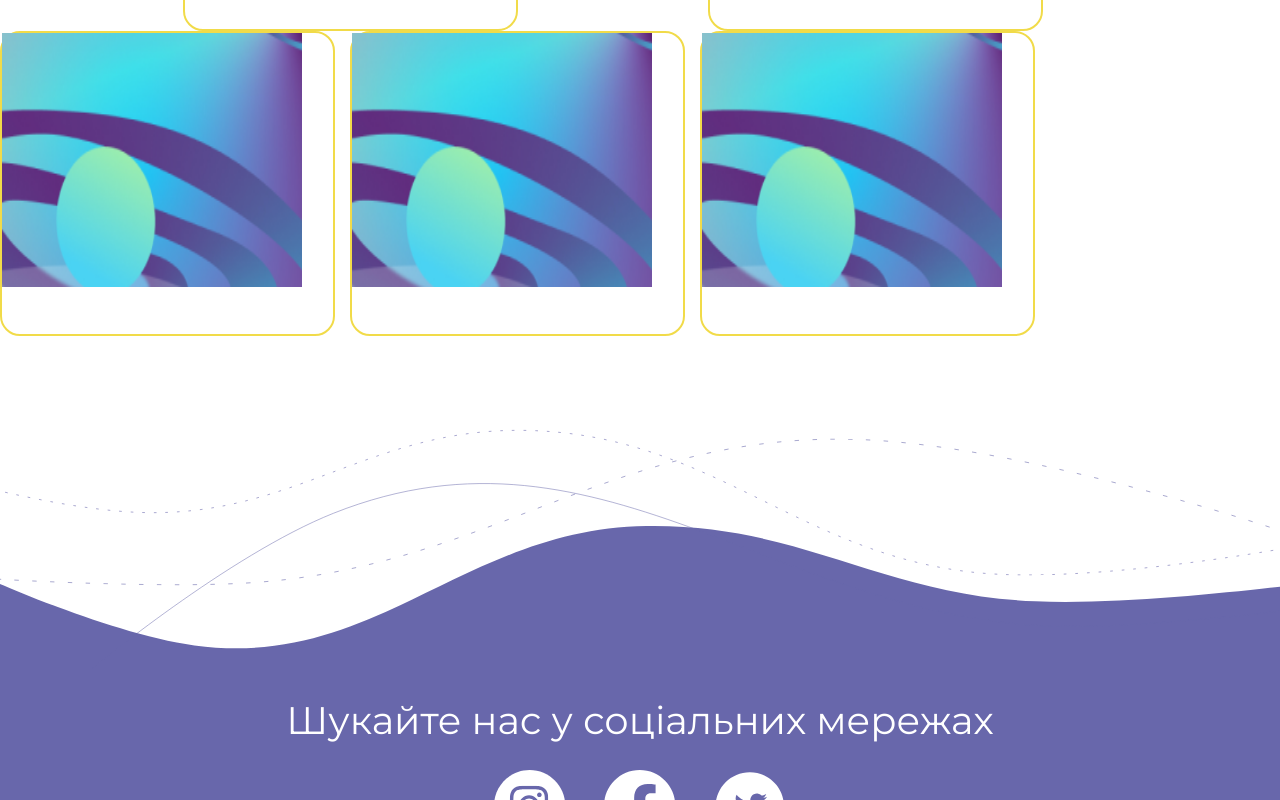
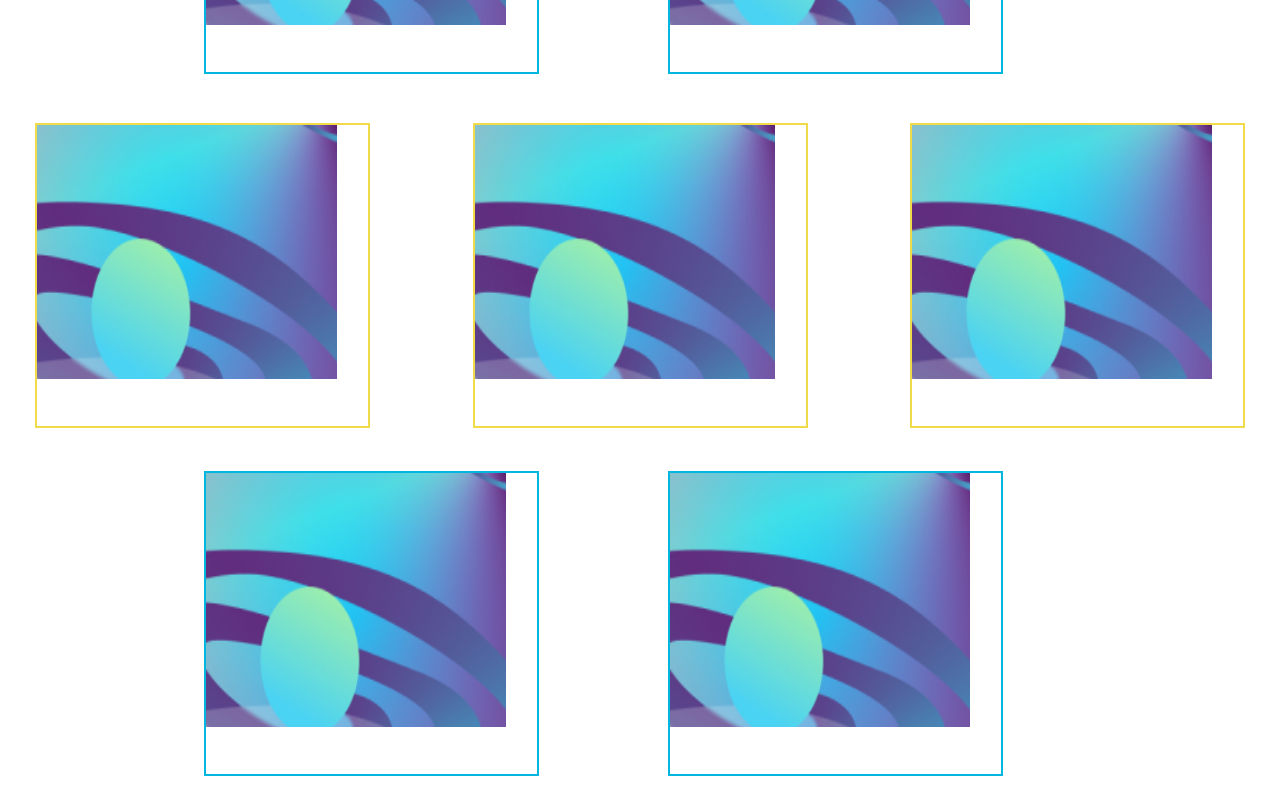
Before and after one commit to Yaroslav3445/Radio__Frankova__Zemlia, a React (Vite) app: page /Page-podcast in a window 1280 px wide. Shown: the part 920-1720 px from the top of the page. Built offline with nearby package versions, Linux system fonts and the light colour scheme.

Commit message:
twelve commit

```diff
--- /dev/null
+++ b/src/components/pagination.jsx
@@ -0,0 +1,32 @@
+
+import React from 'react';
+import arrowPage from '../image/arrow-page.svg'
+import PaginationStyles from '../style/pagination.module.scss';
+
+const Pagination = ({ currentPage, handlePrevPage, handleNextPage, getPageNumbers, handleClickPage }) => {
+    return (
+        <div className={PaginationStyles.pagination__pagination_wrap}>
+            <button className={`${PaginationStyles['pagination__page-number']} ${PaginationStyles['pagination__arrow']} ${PaginationStyles['pagination__arrow_prev']}`} onClick={handlePrevPage}>
+                <img src={arrowPage} alt="arrowPage" />
+            </button>
+            <div className={PaginationStyles.pagination__pagination}>
+                <div id='bullet' className={PaginationStyles.pagination__pagination_bullet}>
+                    {getPageNumbers().map((pageNumber) => (
+                        <button
+                            key={pageNumber}
+                            onClick={() => handleClickPage(pageNumber)}
+                            className={`${pageNumber === currentPage ? PaginationStyles['active'] : PaginationStyles['pagination__page-number']}`}
+                        >
+                            {pageNumber}
+                        </button>
+                    ))}
+                </div>
+            </div>
+            <button className={`${PaginationStyles['pagination__page-number']} ${PaginationStyles['pagination__arrow']} ${PaginationStyles['pagination__arrow_next']}`} onClick={handleNextPage}>
+                <img src={arrowPage} alt="arrowPage" />
+            </button>
+        </div>
+    );
+};
+
+export default Pagination;
--- /dev/null
+++ b/src/components/play-podcast.jsx
@@ -0,0 +1,24 @@
+import React from 'react';
+import { useParams } from 'react-router-dom';
+import Pagepodcast from '../page/Page-podcast';
+import Podcast from '../data/podcast.json';
+const Playpodcast = () => {
+    const { id } = useParams();
+    return (
+        <>
+                <div>
+                    <h1>Деталі елемента {id}</h1>
+                    {selectedItem ? (
+                        <div>
+                            <p>ID: {selectedItem.id}</p>
+                            <p>Name: {selectedItem.name}</p>
+                        </div>
+                    ) : (
+                        <p>Елемент з ID {id}</p>
+                    )}
+                </div>
+        </>
+    );
+};
+
+export default Playpodcast;
--- a/src/data/podcast.json
+++ b/src/data/podcast.json
@@ -54,6 +54,61 @@
         "description": "Опис підкасту 8",
         "audioUrl": "https://example.com/podcast2.mp3",
         "image": "/src/image/newsImage.png"
+    },
+    {
+        "id": 9,
+        "title": "Підкаст 8",
+        "description": "Опис підкасту 8",
+        "audioUrl": "https://example.com/podcast2.mp3",
+        "image": "/src/image/newsImage.png"
+    }, {
+        "id": 10,
+        "title": "Підкаст 8",
+        "description": "Опис підкасту 8",
+        "audioUrl": "https://example.com/podcast2.mp3",
+        "image": "/src/image/newsImage.png"
+    } ,{
+        "id": 11,
+        "title": "Підкаст 8",
+        "description": "Опис підкасту 8",
+        "audioUrl": "https://example.com/podcast2.mp3",
+        "image": "/src/image/newsImage.png"
+    }, {
+        "id": 12,
+        "title": "Підкаст 8",
+        "description": "Опис підкасту 8",
+        "audioUrl": "https://example.com/podcast2.mp3",
+        "image": "/src/image/newsImage.png"
+    }, {
+        "id": 13,
+        "title": "Підкаст 8",
+        "description": "Опис підкасту 8",
+        "audioUrl": "https://example.com/podcast2.mp3",
+        "image": "/src/image/newsImage.png"
+    }, {
+        "id": 14,
+        "title": "Підкаст 8",
+        "description": "Опис підкасту 8",
+        "audioUrl": "https://example.com/podcast2.mp3",
+        "image": "/src/image/newsImage.png"
+    }, {
+        "id": 15,
+        "title": "Підкаст 8",
+        "description": "Опис підкасту 8",
+        "audioUrl": "https://example.com/podcast2.mp3",
+        "image": "/src/image/newsImage.png"
+    }, {
+        "id": 16,
+        "title": "Підкаст 8",
+        "description": "Опис підкасту 8",
+        "audioUrl": "https://example.com/podcast2.mp3",
+        "image": "/src/image/newsImage.png"
+    }, {
+        "id": 17,
+        "title": "Підкаст 8",
+        "description": "Опис підкасту 8",
+        "audioUrl": "https://example.com/podcast2.mp3",
+        "image": "/src/image/newsImage.png"
     }
 
 ]
--- a/src/page/MainPage.jsx
+++ b/src/page/MainPage.jsx
@@ -5,17 +5,18 @@ import Podcast from "../components/Podcast";
 import Command from "../components/Command";
 import Partner from "../components/Partner";
 import Schedule from "../components/Schedule";
-
+import Playpodcast from "../components/play-podcast";
 function MainPage(props) {
   return (
     <>
-      <Illustration />
+      {/* <Illustration />
       <HeadShedule />
       <Today />
       <Schedule  />
       <Podcast />
       <Command />
-      <Partner />
+      <Partner /> */}
+      <Playpodcast/>
     </>
   );
 }
--- a/src/page/Page-podcast.jsx
+++ b/src/page/Page-podcast.jsx
@@ -1,5 +1,5 @@
 import React from 'react';
-import { Link } from 'react'
+import { Link } from 'react-router-dom'
 import blueLine from '../image/blueLine.svg'
 import knot from '../image/Knot.png'
 import cube from '../image/cube.png'
@@ -7,6 +7,8 @@ import thors from '../image/thorus.png'
 import PagePodcastStyle from '../style/podcastList.module.scss'
 import podcastData from '../data/podcast.json'
 import "../style/reset.scss";
+import Pagination from '../components/pagination';
+
 const Pagepodcast = () => {
     return (
         <>
@@ -16,16 +18,23 @@ const Pagepodcast = () => {
                         <h1>Подкасти</h1> <img src={blueLine} alt='blue Line' />
                     </div>
                     <div className={PagePodcastStyle.podcastList__container}>
-                        {/* <img src={knot} alt="knot" />
-                        <img src={cube} alt="cube" />
-                        <img src={thors} alt="thours" /> */}
                         <ul className={PagePodcastStyle.podcastList__list}>
-                            {podcastData.map(list => (
-                                <li key={list.id} className={PagePodcastStyle.podcastList__podcast}>
-                                    <img src={list.image} alt="podcast" />
+                            {podcastData.map((list, index) => (
+                                <li
+                                    key={list.id}
+                                    className={`${PagePodcastStyle.podcastList__podcast} ${index % 5 < 3
+                                        ? PagePodcastStyle.podcastList__customStyle1
+                                        : PagePodcastStyle.podcastList__customStyle2
+                                        } ${(index + 1) % 5 === 0
+                                            ? `${PagePodcastStyle.podcastList__customStyle3} `
+                                            : ''
+                                        }`}
+                                > <img src={list.image} alt="podcast" />
                                 </li>
                             ))}
                         </ul>
+                        <div className="flflsldf
+                        "></div>
                     </div>
                 </div>
             </section>
--- /dev/null
+++ b/src/style/pagination.module.scss
@@ -0,0 +1,82 @@
+.pagination {
+    &__pagination_wrap {
+        max-width: 550px;
+        display: flex;
+        flex-direction: row;
+        align-items: center;
+        justify-content: center;
+
+        &__arrow,
+        button {
+            display: flex;
+            width: 64px;
+            height: 64px;
+            justify-content: center;
+            align-items: center;
+            border-radius: 100px;
+            border: 1px solid #4DE5FF;
+            transition: 0.3s ease;
+            color: #016475;
+            font-size: clamp(12px, 2vw, 18px);
+            font-weight: 800;
+            cursor: pointer;
+        }
+    }
+
+    &__page-number {
+        background-color: #fff;
+    }
+
+
+
+    &__pagination_bullet {
+        display: flex;
+        padding: 10px;
+        justify-content: center;
+        gap: 20px;
+    }
+
+    &__arrow {
+        position: relative;
+    }
+
+    &__arrow_prev {
+        transform: rotate(180deg);
+    }
+
+
+
+    @media(max-width:615px) {
+        &__box {
+            width: 90%;
+            flex-direction: column;
+            gap: 0;
+        }
+
+        &__pagination_wrap {
+            padding: 10px;
+
+            &__arrow,
+            button {
+                width: 45px;
+                height: 45px;
+            }
+        }
+
+
+        &__pagination {
+            max-width: 200px;
+            overflow: hidden;
+        }
+
+        &__pagination_bullet {
+            width: fit-content;
+            padding: 0px 10px 0px 10px;
+
+        }
+    }
+}
+
+.active {
+    background-color: #4DE5FF;
+}
--- a/src/style/podcastList.module.scss
+++ b/src/style/podcastList.module.scss
@@ -1,33 +1,74 @@
 .podcastList {
+    display: flex;
+    align-items: center;
+    flex-direction: column;
+
     &__list {
-        display: grid;
-        grid-template-columns: repeat(3, 350px); // Три колонки з рівномірною шириною
+        max-width: 1210px;
+        display: flex;
+        flex-wrap: wrap;
+        justify-content: center;
+        padding: 10px;
+        justify-content: space-between;
+        padding: 0px 10px 0px 10px;
+
+        // width: fit-content;
+        // margin: auto;
+        // display: grid;
+        // grid-template-columns: repeat(3, 350px); // Три колонки з рівномірною шириною
     }
-
+    &__podcast-href{
+        width: 331px;
+        height: 301px;
+    }
     &__podcast {
         width: 331px;
         height: 301px;
-        flex-shrink: 0;
-        border-radius: 20px;
+    }
+
+    &__customStyle1 {
         border: 2px solid #F1DB49;
+    }
 
+    &__customStyle2 {
+        border: 2px solid #02b7df;
+        margin: 43px 0px 49px 14%;
 
-        &:nth-child(4) {
-            grid-column: span 2; // span 2 вказує, що блок повинен займати 2 колонки
+    }
 
-        }
-
-        &:nth-child(4),
-        &:nth-child(5) {
-            grid-row: 2;
-            justify-self: center
-        }
+    &__customStyle3 {
+        margin-left: 0px;
+        border: 2px solid #02b7df;
+        margin-right: 20%;
     }
 
     img {
-
         width: 300px;
         height: 254px;
         flex-shrink: 0;
     }
+
+    @media (max-width:1100px) {
+        &__list {
+            display: grid;
+            grid-template-columns: repeat(2, 1fr);
+            gap: 50px;
+        }
+
+        &__customStyle2 {
+            margin: 0;
+
+        }
+
+        &__customStyle3 {
+            margin: 0;
+        }
+    }
+    @media (max-width:750px) {
+        &__list {
+            grid-template-columns: repeat(1, 1fr);
+        }
+
+    }
+
 }
```
Also changed, not shown: src/page/Page-news.jsx (+8 -18 lines), src/style/page-news.module.scss (+1 -71 lines).
